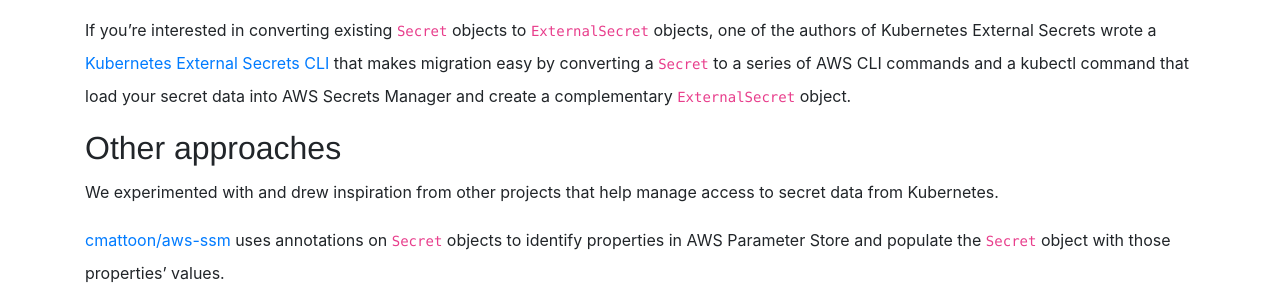
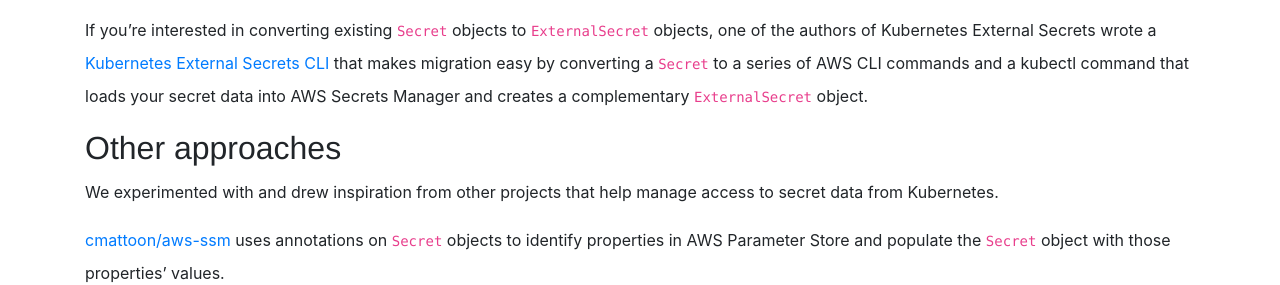
Before and after one commit to godaddy/godaddy.github.io, a Jekyll site: the page built from _posts/2019-04-16-kubernetes-external-secrets.md, in a window 1280 px wide and 900 px high, scrolled down 2997 px. Shown: the part 207-492 px from the top of the window. Built offline with Jekyll 4.4.1, drawn with Linux system fonts in a browser that asks for light colours; nearby versions of some CDN libraries; some web fonts are replaced; our own code applies the rules of GitHub Pages for plain Markdown files.

Commit message:
Another gisenberg tweak

```diff
--- a/_posts/2019-04-16-kubernetes-external-secrets.md
+++ b/_posts/2019-04-16-kubernetes-external-secrets.md
@@ -164,8 +164,8 @@
 Secrets wrote a [Kubernetes External Secrets
 CLI](https://github.com/silasbw/kubernetes-external-secrets-cli) that
 makes migration easy by converting a `Secret` to a series of AWS
-CLI commands and a kubectl command that load your secret data
-into AWS Secrets Manager and create a complementary `ExternalSecret`
+CLI commands and a kubectl command that loads your secret data
+into AWS Secrets Manager and creates a complementary `ExternalSecret`
 object.
 
 ## Other approaches
```
